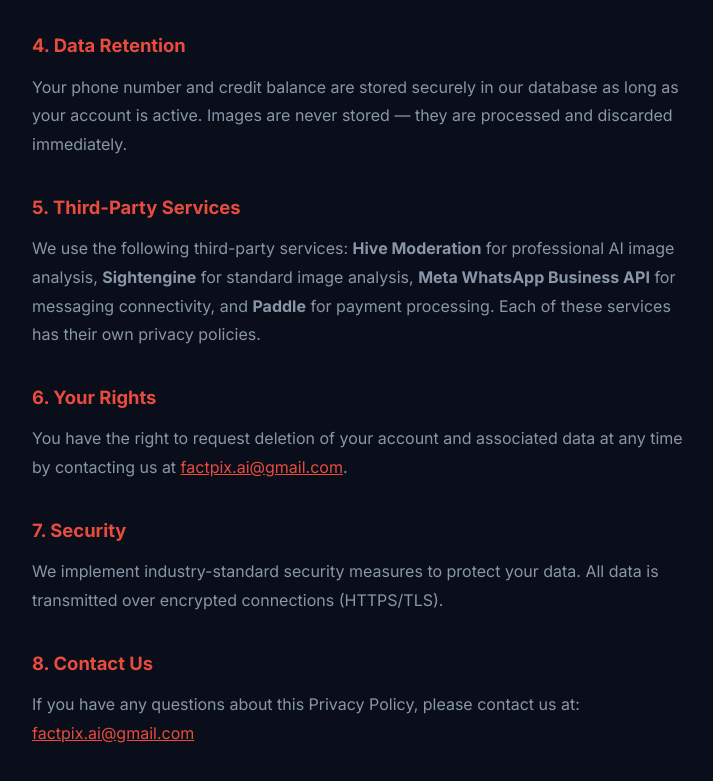
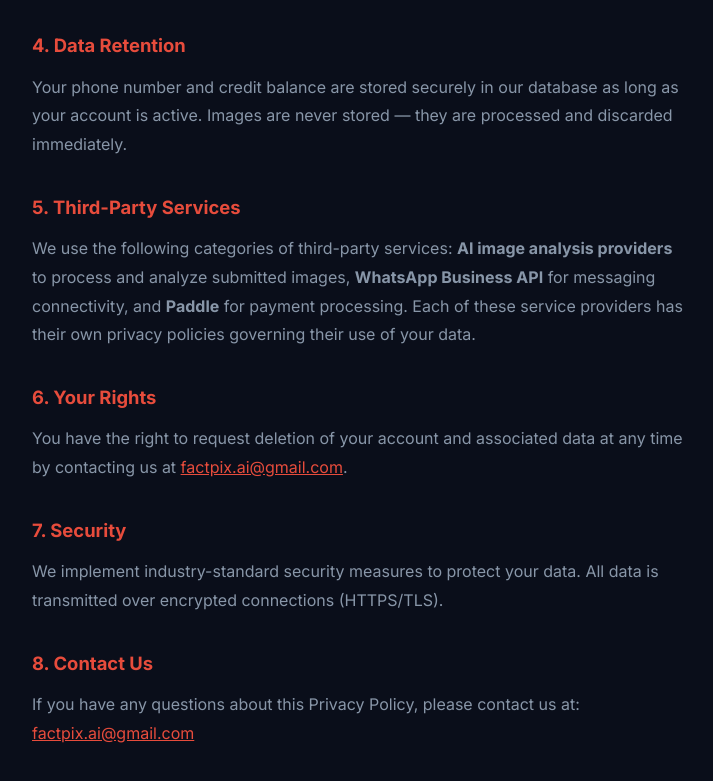
Before and after one commit to factpix-ai/factpix-website, a plain HTML site: page privacy.html in a window 1280 px wide. Shown: the part 902-1683 px from the top of the page, without its empty margins (282-995 px from the left). Drawn offline with Linux system fonts and the light colour scheme.

Commit message:
Remove specific tool names from privacy policy, use generic descriptions

```diff
--- a/privacy.html
+++ b/privacy.html
@@ -53,7 +53,7 @@
     <p>Your phone number and credit balance are stored securely in our database as long as your account is active. Images are never stored — they are processed and discarded immediately.</p>
 
     <h2>5. Third-Party Services</h2>
-    <p>We use the following third-party services: <strong>Hive Moderation</strong> for professional AI image analysis, <strong>Sightengine</strong> for standard image analysis, <strong>Meta WhatsApp Business API</strong> for messaging connectivity, and <strong>Paddle</strong> for payment processing. Each of these services has their own privacy policies.</p>
+    <p>We use the following categories of third-party services: <strong>AI image analysis providers</strong> to process and analyze submitted images, <strong>WhatsApp Business API</strong> for messaging connectivity, and <strong>Paddle</strong> for payment processing. Each of these service providers has their own privacy policies governing their use of your data.</p>
 
     <h2>6. Your Rights</h2>
     <p>You have the right to request deletion of your account and associated data at any time by contacting us at <a href="mailto:factpix.ai@gmail.com">factpix.ai@gmail.com</a>.</p>
```
